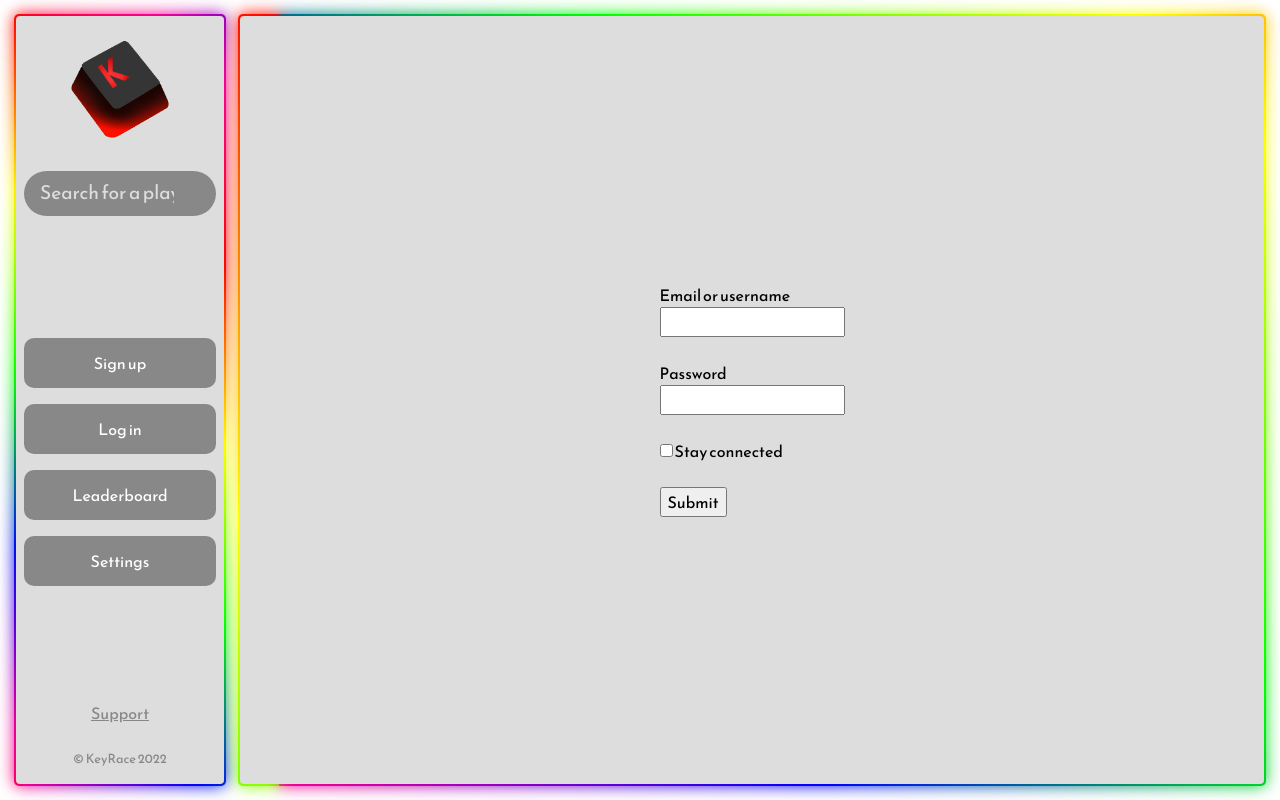
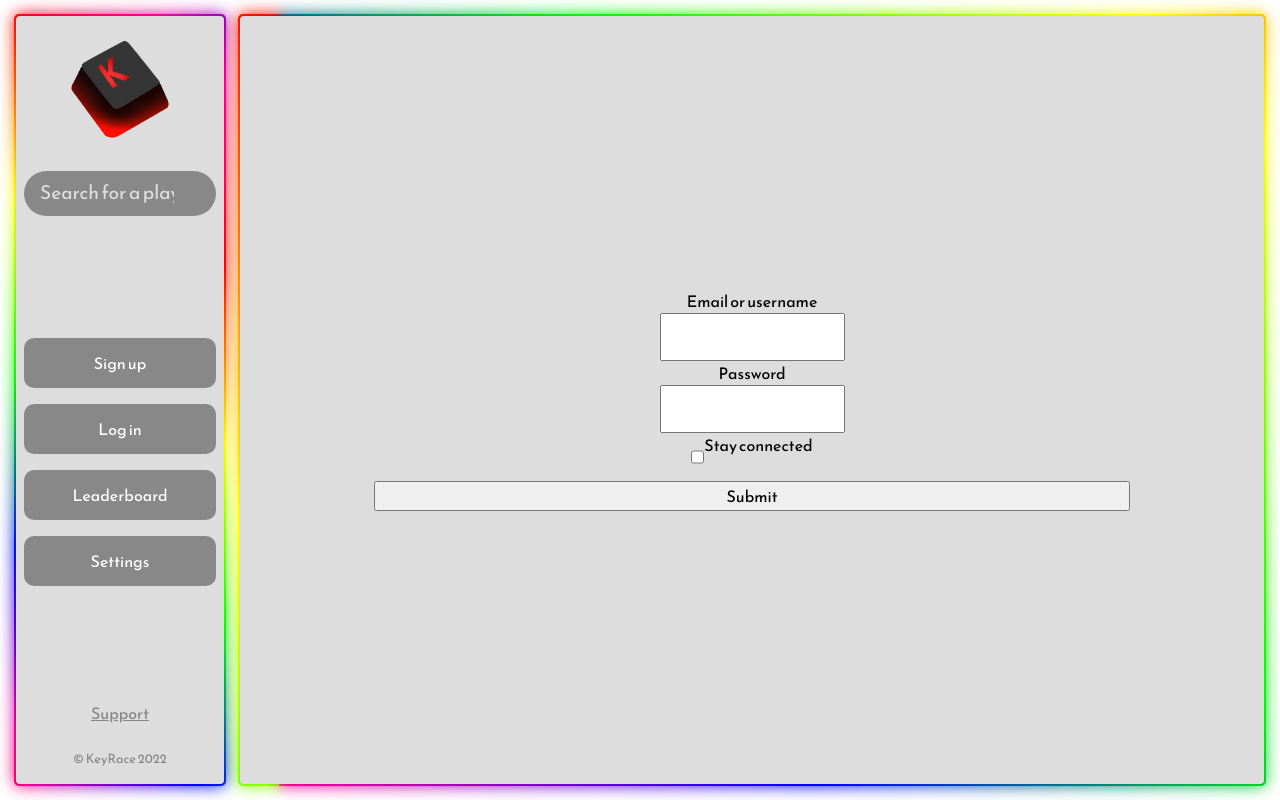
Before and after one commit to opixelum/KeyRace, a PHP site: page /login.php in a window 1280 px wide. Run offline with PHP 8.4, Linux system fonts and the light colour scheme.

Commit message:
Center form login elements

```diff
--- a/login.php
+++ b/login.php
@@ -13,19 +13,22 @@
         </header>
 
         <main class="col ms-2 rounded rgb-shadow d-flex justify-content-center align-items-center">
-          <form >
-            <label for="email-or-username">Email or username</label><br>
+          <form class="d-flex justify-content-center flex-wrap">
+            <label  class="w-100 text-center" for="email-or-username">Email or username</label><br>
             <input type="text" id="email-or-username-inpt"
             name="email-or-username"><br><br>
 
-            <label for="password">Password</label><br>
+            <label  class="w-100 text-center" for="password">Password</label><br>
             <input type="password" id="password-inpt" name="password"><br><br>
 
-            <input type="checkbox" id="stay-connected-chckbx"
-            name="stay-connected" value="stay-connected">
-            <label for="stay-connected">Stay connected</label><br><br>
+            <div class="w-100 d-flex justify-content-center">
+              <input type="checkbox" id="stay-connected-chckbx"
+              name="stay-connected" value="stay-connected" >
+              <label  for="stay-connected">Stay connected</label><br><br>
+            </div>
 
-            <input type="submit" placeholder="submit">
+            <input class="w-100" type="submit" value="Submit">
+
           </form>
 
           <?php
```
Also changed, not shown: signup.php (line endings or trailing spaces).
